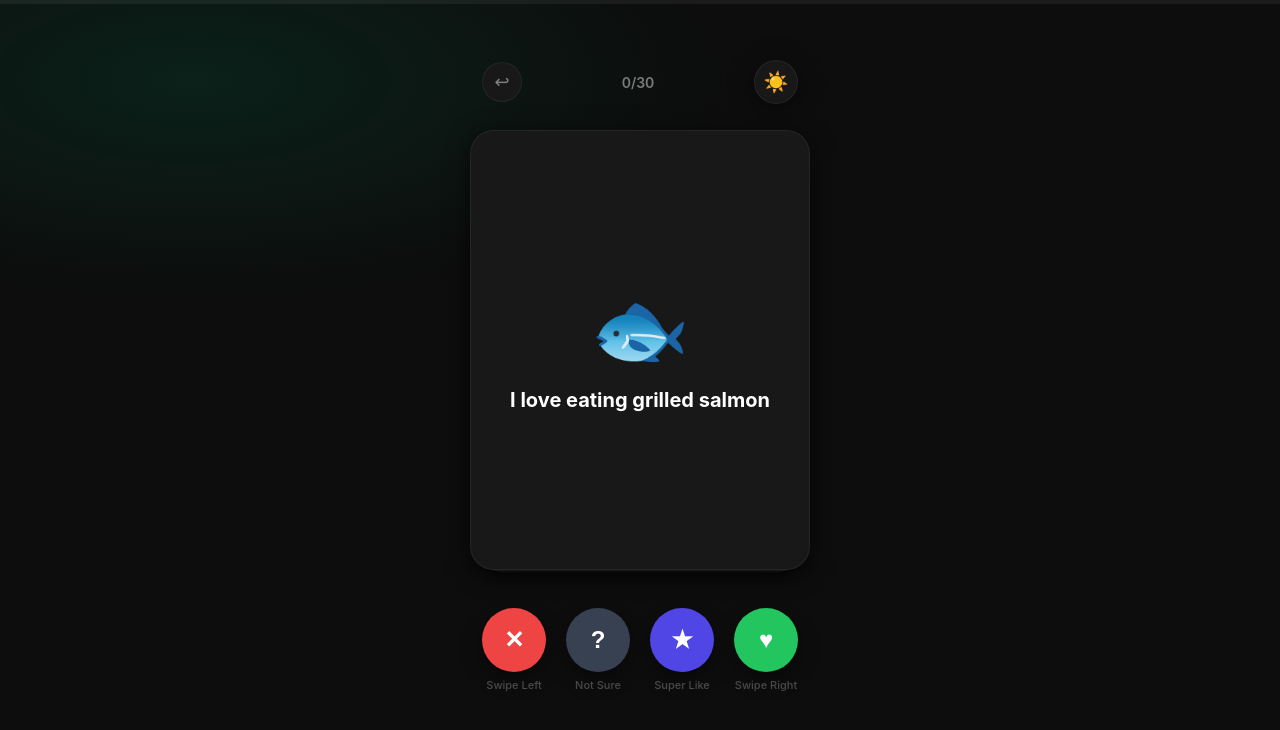
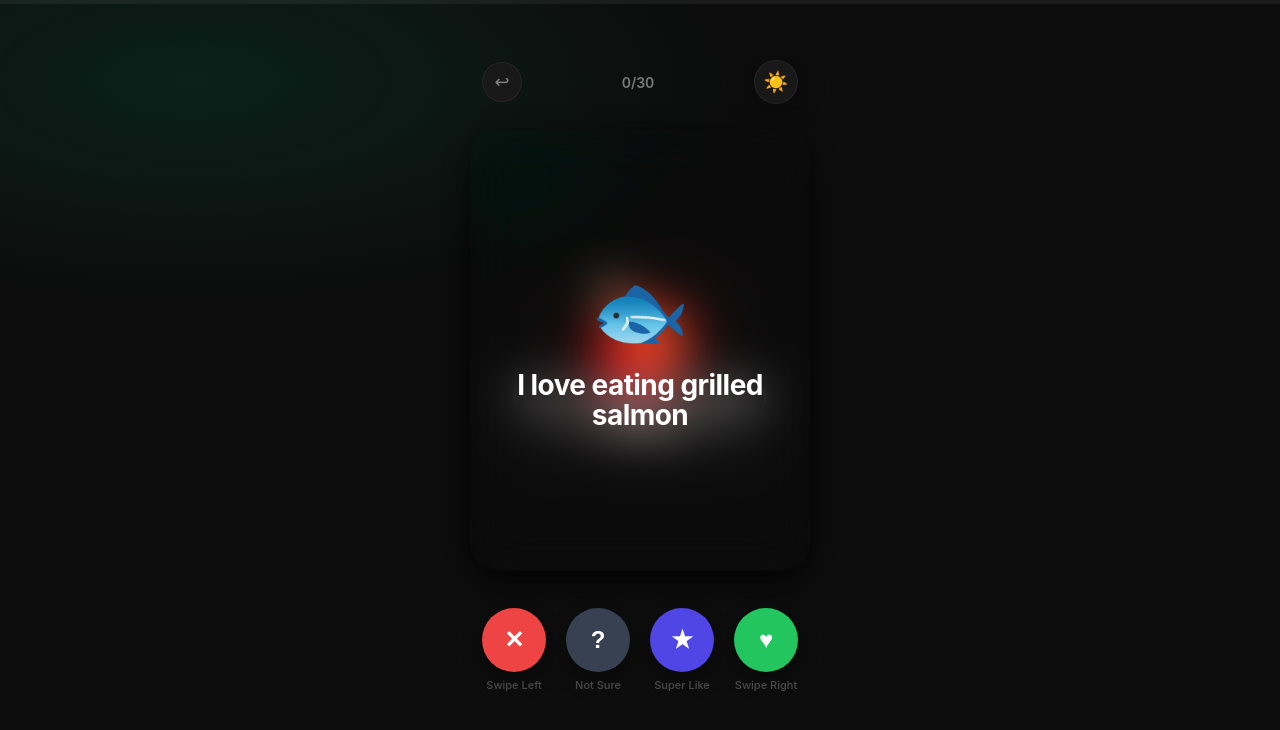
Before and after one commit to vedbhadani/CalorAI, a React (Vite) app: page /swipe in a window 1280 px wide. Shown: the top 730 px of the page. Built offline with nearby package versions, Linux system fonts and the light colour scheme.

Commit message:
feat: pixel-perfect swipe badges and card typography

```diff
--- a/src/components/cards/FoodCard.module.css
+++ b/src/components/cards/FoodCard.module.css
@@ -1,27 +1,109 @@
 .card {
   position: absolute;
+  /* Reverted sizes */
   width: min(340px, 90vw);
   height: min(440px, 65vh);
-  background: var(--bg-card);
-  border: 1px solid var(--border-card);
   border-radius: var(--radius-card);
   box-shadow: var(--shadow-card);
+
   cursor: grab;
   user-select: none;
   display: flex;
   align-items: center;
   justify-content: center;
   touch-action: none;
+
+  /* Kept shiny border effect */
+  border: 1px solid transparent;
+  background:
+    linear-gradient(var(--glass-bg), var(--glass-bg)) padding-box,
+    var(--glass-border) border-box;
+  backdrop-filter: blur(24px) saturate(180%);
 }
 
-.content { display: flex; flex-direction: column; align-items: center; gap: 20px; }
-.emoji { font-size: 80px; line-height: 1; }
-.label { color: var(--text-primary); font-size: 20px; font-weight: 700; text-align: center; padding: 0 24px; }
+.content {
+  display: flex;
+  flex-direction: column;
+  align-items: center;
+  gap: 20px;
+}
+
+.emoji {
+  font-size: 80px;
+  line-height: 1;
+}
+
+.label {
+  font-family: -apple-system, BlinkMacSystemFont, "SF Pro", Helvetica, Arial, sans-serif;
+  color: var(--text-primary);
+  font-size: 28px;
+  font-weight: 700;
+  line-height: 30px;
+  letter-spacing: -0.56px;
+  text-align: center;
+  padding: 0 24px;
+}
 
 /* Badges */
-.badge { position: absolute; padding: 8px 20px; border-radius: 100px; pointer-events: none; }
-.badgeText { font-weight: 700; font-size: 16px; color: #000; }
-.badgeTopRight   { top: 20px; right: 20px; }
-.badgeTopLeft    { top: 20px; left: 20px; }
-.badgeTopCenter  { top: 20px; left: 50%; transform: translateX(-50%); }
-.badgeBottomCenter { bottom: 20px; left: 50%; transform: translateX(-50%); }
+.badge {
+  position: absolute;
+  padding: 8px 20px;
+  border-radius: 100px;
+  pointer-events: none;
+}
+
+.badgeText {
+  font-weight: 700;
+  font-size: 16px;
+  color: #000;
+}
+
+.badgeTopRight {
+  top: 76px;
+  right: 20px;
+  width: 90.86px;
+  height: 60.14px;
+  padding: 8.57px 21.43px;
+  display: flex;
+  align-items: center;
+  justify-content: center;
+  border-radius: 1000px;
+}
+
+.badgeTopLeft {
+  top: 67px;
+  left: 20px;
+  width: 82.86px;
+  height: 60.14px;
+  padding: 8.57px 21.43px;
+  display: flex;
+  align-items: center;
+  justify-content: center;
+  border-radius: 1000px;
+}
+
+.badgeTopCenter {
+  top: 24px;
+  left: 50%;
+  transform: translateX(-50%);
+  width: 201.86px;
+  height: 60.14px;
+  padding: 8.57px 21.43px;
+  display: flex;
+  align-items: center;
+  justify-content: center;
+  border-radius: 1000px;
+}
+
+.badgeBottomCenter {
+  bottom: 20px; /* Adjusting relative to card height to match 'top: 425px' intent */
+  left: 50%;
+  transform: translateX(-50%);
+  width: 137.86px;
+  height: 60.14px;
+  padding: 8.57px 21.43px;
+  display: flex;
+  align-items: center;
+  justify-content: center;
+  border-radius: 1000px;
+}
--- a/src/components/cards/FoodCard.tsx
+++ b/src/components/cards/FoodCard.tsx
@@ -66,17 +66,17 @@ export const FoodCard = ({ food, onSwipe, isTop, stackIndex }: Props) => {
       whileTap={isTop ? { cursor: 'grabbing' } : undefined}
     >
       {/* Direction badges — opacity tied to drag */}
-      <motion.div className={`${styles.badge} ${styles.badgeTopRight}`} style={{ opacity: likeOpacity, background: '#4ADE80' }}>
+      <motion.div className={`${styles.badge} ${styles.badgeTopRight}`} style={{ opacity: likeOpacity, background: '#4BD883', rotate: '16deg' }}>
         <span className={styles.badgeText}>Yes</span>
       </motion.div>
-      <motion.div className={`${styles.badge} ${styles.badgeTopLeft}`} style={{ opacity: noOpacity, background: '#EF4444' }}>
+      <motion.div className={`${styles.badge} ${styles.badgeTopLeft}`} style={{ opacity: noOpacity, background: '#F95341', rotate: '-16deg' }}>
         <span className={styles.badgeText}>No</span>
       </motion.div>
-      <motion.div className={`${styles.badge} ${styles.badgeTopCenter}`} style={{ opacity: upOpacity, background: 'linear-gradient(135deg, #6366F1, #818CF8)' }}>
-        <span className={styles.badgeText} style={{ color: '#fff' }}>Superlike ✨</span>
+      <motion.div className={`${styles.badge} ${styles.badgeTopCenter}`} style={{ opacity: upOpacity, background: 'linear-gradient(180deg, #7843FF 0%, #4CC6FF 100%)' }}>
+        <span className={styles.badgeText} style={{ color: '#000' }}>Superlike 🌟</span>
       </motion.div>
-      <motion.div className={`${styles.badge} ${styles.badgeBottomCenter}`} style={{ opacity: downOpacity, background: '#4B5563' }}>
-        <span className={styles.badgeText} style={{ color: '#fff' }}>Unsure</span>
+      <motion.div className={`${styles.badge} ${styles.badgeBottomCenter}`} style={{ opacity: downOpacity, background: '#BFBFBF' }}>
+        <span className={styles.badgeText} style={{ color: '#000' }}>Unsure</span>
       </motion.div>
 
       {/* Card content */}
```
